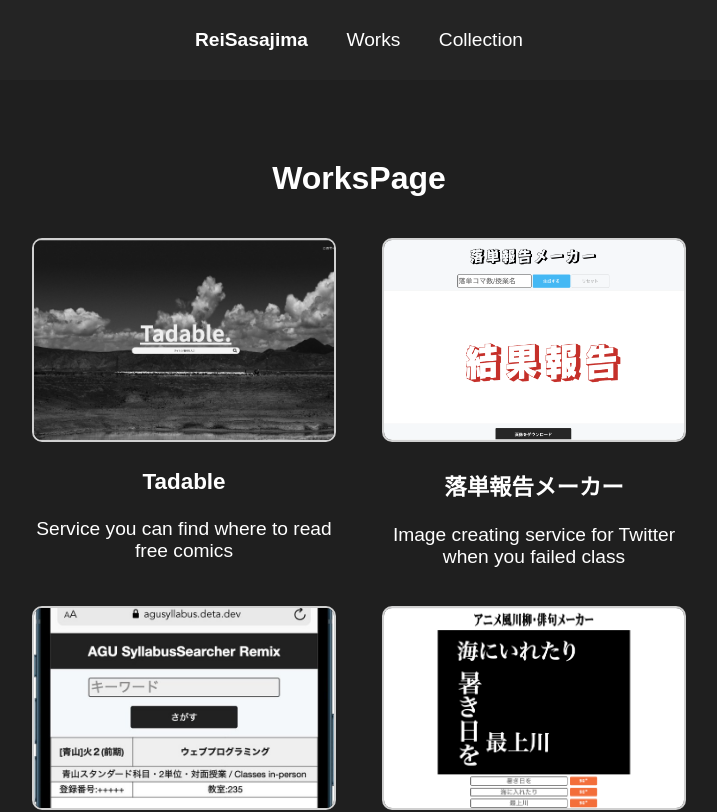
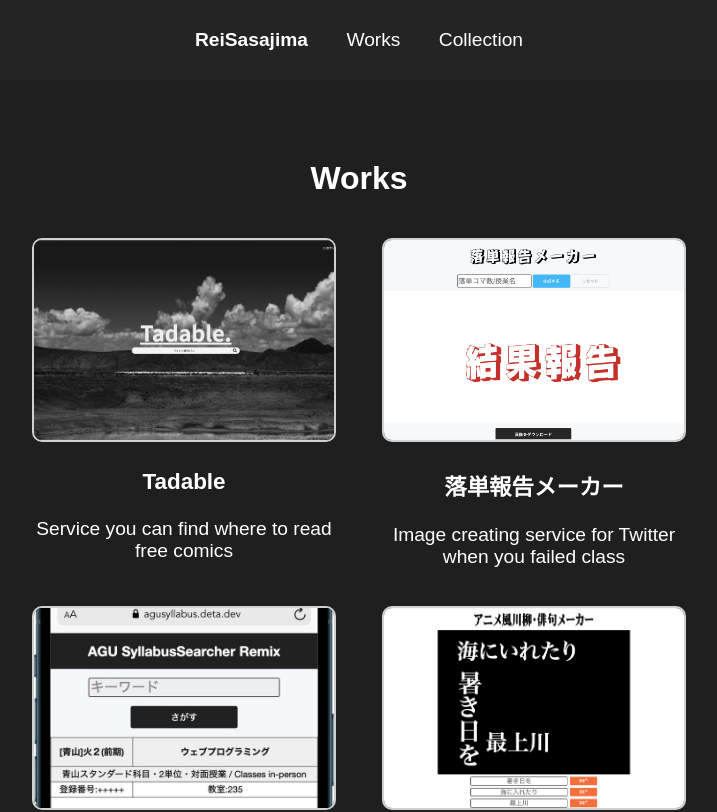
Before and after one commit to ReiSasajima/site, a React (Create React App) app: page /Works in a window 1280 px wide. Shown: the top 812 px of the page, without its empty margins (281-998 px from the left). Built offline with nearby package versions, Linux system fonts and the light colour scheme.

Commit message:
temporary, deleted framer motion

```diff
--- a/src/components/Collection.jsx
+++ b/src/components/Collection.jsx
@@ -7,10 +7,8 @@ const Collection = () => {
   return (
     <>
       <NavBar />
-      <AnimatedPage>
-        <h1 className="section-title">Autograph Collection</h1>
-        <CollectionList />
-      </AnimatedPage>
+      <h1 className="section-title">Autograph Collection</h1>
+      <CollectionList />
     </>
   )
 }
--- a/src/components/Home.jsx
+++ b/src/components/Home.jsx
@@ -6,10 +6,8 @@ const Home = () => {
   return (
     <>
       <NavBar />
-      <AnimatedPage>
-        <h1 className='section-title'>About</h1>
-        <About />
-      </AnimatedPage>
+      <h1 className='section-title'>About</h1>
+      <About />
     </>
   )
 }
--- a/src/components/Works.jsx
+++ b/src/components/Works.jsx
@@ -6,11 +6,9 @@ import AnimatedPage from "./AnimatedPage"
 const Works = () => {
   return (
     <>
-      <NavBar />
-      <AnimatedPage>
-        <h1 className="section-title">WorksPage</h1>
-        <WorksList/>
-      </AnimatedPage>
+      <NavBar/>
+      <h1 className="section-title">Works</h1>
+      <WorksList/>
     </>
   )
 }
--- a/src/static/List.css
+++ b/src/static/List.css
@@ -49,6 +49,13 @@ img{
     margin-right: auto;
   }
 }
+@media screen and (max-width: 425px) {
+  .List-Wrapper{
+    width: 380px;
+    margin-right: auto;
+    margin-left: auto;
+  }
+}
 @media screen and (max-width: 375vpx) {
   .List-Wrapper{
     width: 100%;
```
